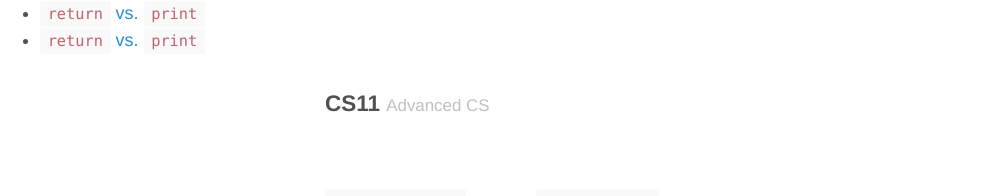
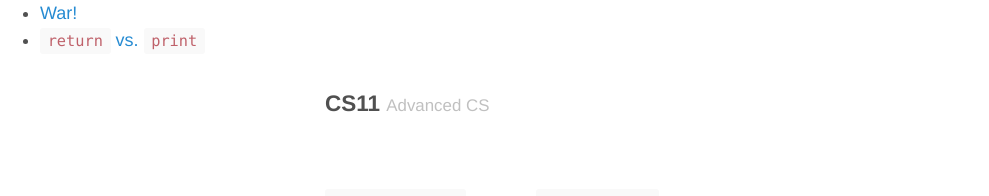
Before and after one commit to bensk/cs11, a Jekyll site: the page built from _posts/2016-04-11-returnVSprint.md, in a window 1280 px wide and 900 px high. Shown: the top 196 px of the window, without its empty margins (0-989 px from the left). Built offline with Jekyll 4.4.1, drawn with Linux system fonts in a browser that asks for light colours.

Commit message:
unique titles

```diff
--- a/_posts/2016-04-12-War.md
+++ b/_posts/2016-04-12-War.md
@@ -1,6 +1,6 @@
 ---
 layout: post
-title: <code>return</code> vs. <code>print</code>
+title: War!
 ---
 
 Testing!
```
